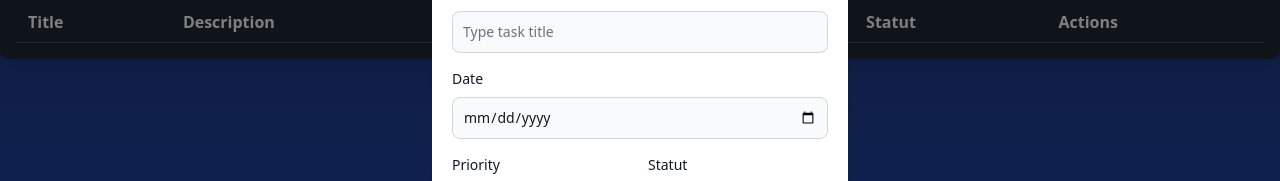
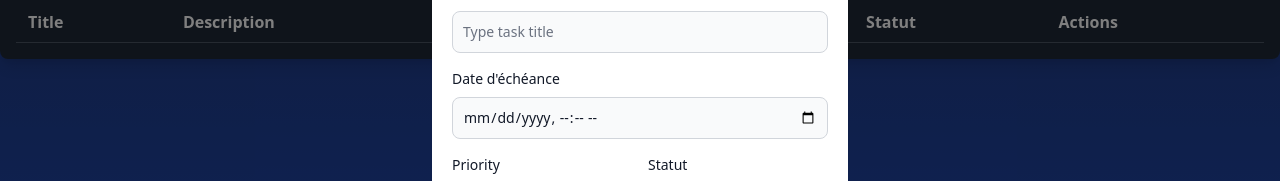
Before and after one commit to AkilSalah/TodoList_App, an Angular app: page /task in a window 1280 px wide. Both pictures are taken after a click on the button "Add Task". Shown: the part 232-413 px from the top of the page. Built offline with nearby package versions, Linux system fonts and the light colour scheme.

Commit message:
last commit

```diff
--- a/src/app/Feature/task/task.component.html
+++ b/src/app/Feature/task/task.component.html
@@ -39,8 +39,8 @@
                                       <input type="text" [(ngModel)]="task.title" name="title" id="name" class="bg-gray-50 border border-gray-300 text-gray-900 text-sm rounded-lg focus:ring-primary-600 focus:border-primary-600 block w-full p-2.5 dark:bg-gray-600 dark:border-gray-500 dark:placeholder-gray-400 dark:text-white dark:focus:ring-primary-500 dark:focus:border-primary-500" placeholder="Type task title" required="">
                                   </div>
                                   <div class="col-span-2">
-                                    <label  class="block mb-2 text-sm font-medium text-gray-900 dark:text-white">Date</label>
-                                    <input type="date"[(ngModel)]="task.dueDate" name="date" class="bg-gray-50 border border-gray-300 text-gray-900 text-sm rounded-lg focus:ring-primary-600 focus:border-primary-600 block w-full p-2.5 dark:bg-gray-600 dark:border-gray-500 dark:placeholder-gray-400 dark:text-white dark:focus:ring-primary-500 dark:focus:border-primary-500" placeholder="Type task date" required="">
+                                    <label  class="block mb-2 text-sm font-medium text-gray-900 dark:text-white">Date d'échéance</label>
+                                    <input type="datetime-local" [(ngModel)]="task.dueDate" name="date" class="bg-gray-50 border border-gray-300 text-gray-900 text-sm rounded-lg focus:ring-primary-600 focus:border-primary-600 block w-full p-2.5 dark:bg-gray-600 dark:border-gray-500 dark:placeholder-gray-400 dark:text-white dark:focus:ring-primary-500 dark:focus:border-primary-500" placeholder="Type task date" required="">
                                 </div>
                                   <div class="col-span-2 sm:col-span-1">
                                       <label  class="block mb-2 text-sm font-medium text-gray-900 dark:text-white">Priority</label>
--- a/src/app/Feature/task/task.component.ts
+++ b/src/app/Feature/task/task.component.ts
@@ -30,8 +30,13 @@ export class TaskComponent implements OnInit {
   constructor(
     private taskService: TaskService,
     private route: ActivatedRoute,
-    private searchService: SearchService
+    private searchService: SearchService,
+    private datePipe : DatePipe
   ) {}
+
+  formatDate(dueDate: string): string {
+    return this.datePipe.transform(dueDate, 'dd/MM/yyyy HH:mm')!;
+  }
 
   ngOnInit(): void {
     this.route.queryParams.subscribe(params => {
--- a/src/app/app.module.ts
+++ b/src/app/app.module.ts
@@ -8,6 +8,7 @@ import { CategoryComponent } from './Feature/category/category.component';
 import { HomeComponent } from './Feature/home/home.component';
 import { NavbarComponent } from './Feature/navbar/navbar.component';
 import { FormsModule} from '@angular/forms';
+import { DatePipe } from '@angular/common';
 
 @NgModule({
   declarations: [
@@ -22,7 +23,7 @@ import { FormsModule} from '@angular/forms';
     AppRoutingModule,
     FormsModule,
   ],
-  providers: [],
+  providers: [DatePipe],
   bootstrap: [AppComponent]
 })
 export class AppModule { }
```
